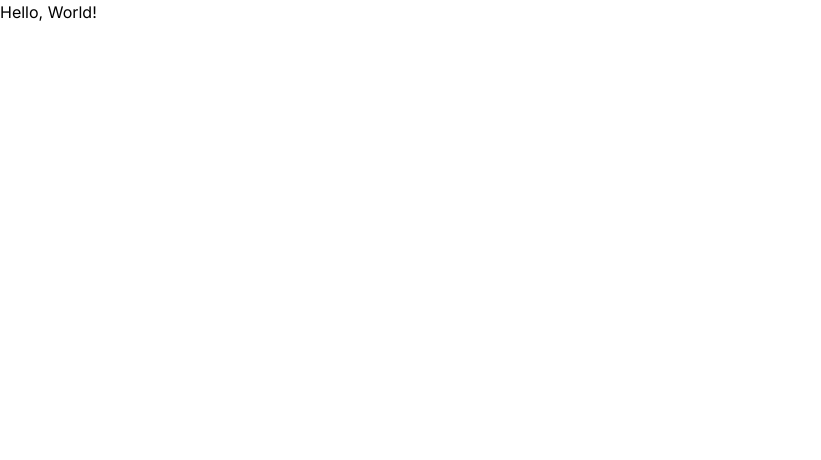
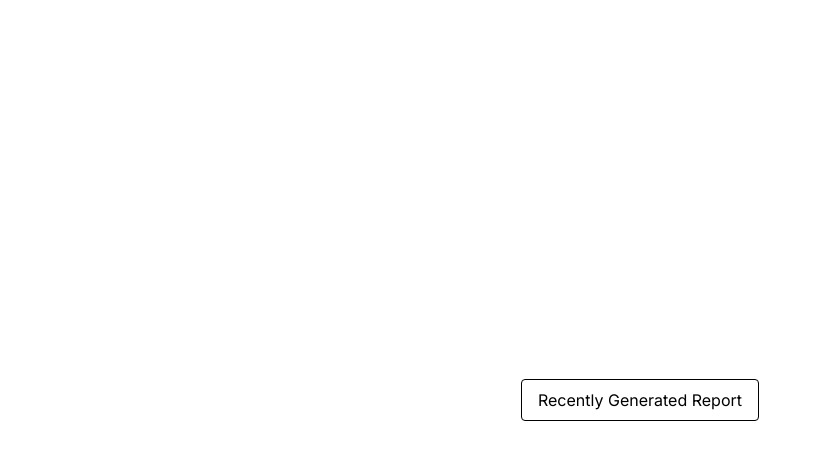
Before and after one commit to bledipiperku/monter-test-task, a Next.js app: page / in a window 1280 px wide. Shown: the top 460 px of the page, without its empty margins (0-821 px from the left). Built offline with nearby package versions, Linux system fonts and the light colour scheme.

Commit message:
Show Dialog button

```diff
--- a/src/app/page.tsx
+++ b/src/app/page.tsx
@@ -1,9 +1,24 @@
-import React, { FC } from "react";
+"use client";
+
+import React, { FC, useState } from "react";
 
 const Home: FC = () => {
+  const [showDialog, setShowDialog] = useState<boolean>(false);
+
+  const handleShowClick = () => {
+    setShowDialog(!showDialog);
+  };
+
   return (
-    <main className="min-h-screen">
-      <h1>Hello, World!</h1>
+    <main className="flex justify-center items-center flex-col min-h-screen">
+      <button
+        className="px-4 py-2 border rounded hover:bg-black hover:text-white transition-colors"
+        onClick={handleShowClick}
+      >
+        Recently Generated Report
+      </button>
+
+      {showDialog && <p>test</p>}
     </main>
   );
 };
```
